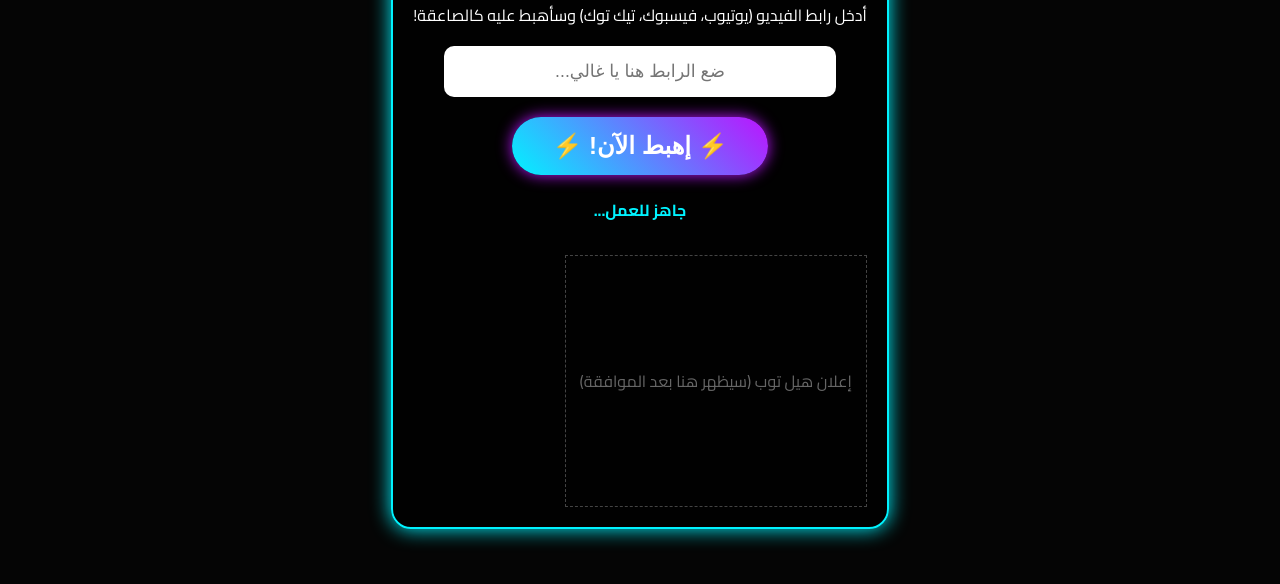
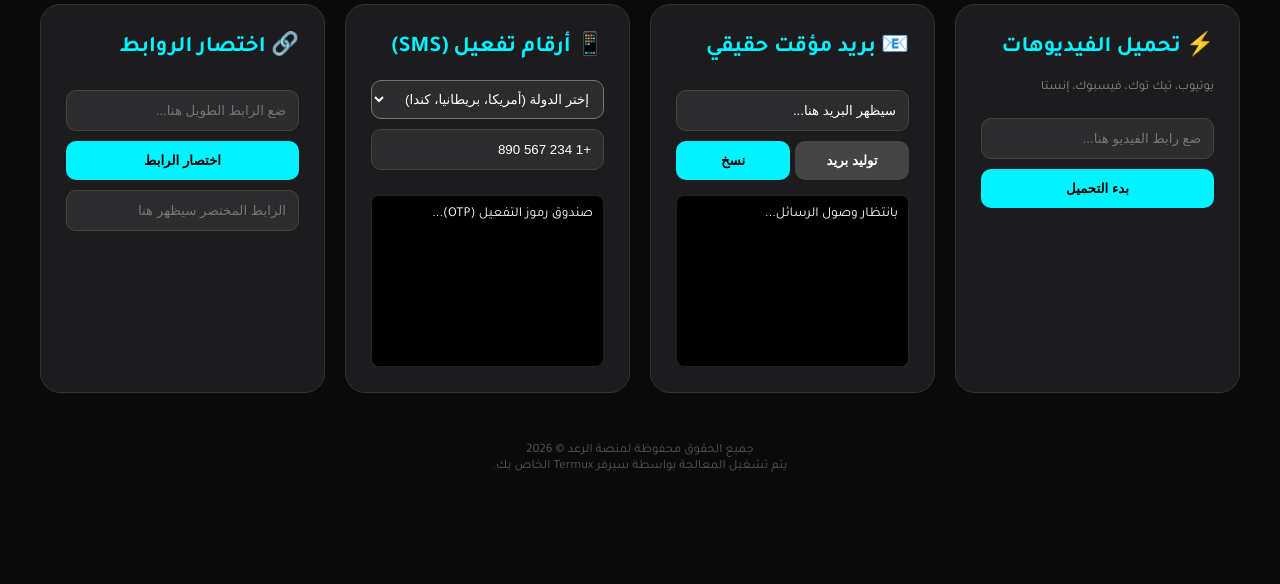
Before and after one commit to ugu1/ugu1, a plain HTML site: page index.html in a window 1280 px wide. Shown: the part 216-800 px from the top of the page. Drawn offline with Linux system fonts and the light colour scheme.

Commit message:
Update index.html

```diff
--- a/index.html
+++ b/index.html
@@ -3,98 +3,121 @@
 <head>
     <meta charset="UTF-8">
     <meta name="viewport" content="width=device-width, initial-scale=1.0">
-    <title>الرعد للتحميل الذكي | Thunder Downloader</title>
-    <link href="https://fonts.googleapis.com/css2?family=Cairo:wght@400;700;900&display=swap" rel="stylesheet">
+    <title>Thunder Hub | منصة الرعد للخدمات الرقمية</title>
+    <link href="https://fonts.googleapis.com/css2?family=Tajawal:wght@400;700;900&display=swap" rel="stylesheet">
     <style>
-        :root { --neon-blue: #00f3ff; --neon-purple: #bc13fe; }
-        body {
-            background-color: #050505; color: white; font-family: 'Cairo', sans-serif;
-            margin: 0; overflow-x: hidden; display: flex; flex-direction: column; align-items: center; justify-content: center; min-height: 100vh;
-        }
-        /* تأثير البرق */
-        .lightning-flash {
-            position: fixed; top: 0; left: 0; width: 100%; height: 100%;
-            background: white; opacity: 0; pointer-events: none; z-index: 9999;
-        }
-        .container {
-            text-align: center; z-index: 10; padding: 20px; border: 2px solid var(--neon-blue);
-            border-radius: 20px; background: rgba(0, 0, 0, 0.8); box-shadow: 0 0 20px var(--neon-blue);
-        }
-        h1 { font-size: 3rem; text-shadow: 0 0 10px var(--neon-blue); margin-bottom: 10px; }
-        input {
-            width: 80%; padding: 15px; border-radius: 10px; border: none; outline: none;
-            font-size: 1.1rem; text-align: center; margin-bottom: 20px;
-        }
-        button {
-            background: linear-gradient(45deg, var(--neon-blue), var(--neon-purple));
-            color: white; border: none; padding: 15px 40px; font-size: 1.5rem; font-weight: bold;
-            border-radius: 50px; cursor: pointer; transition: 0.3s; box-shadow: 0 0 15px var(--neon-purple);
-        }
-        button:hover { transform: scale(1.1); box-shadow: 0 0 30px var(--neon-blue); }
-        #status { margin-top: 20px; font-weight: bold; color: var(--neon-blue); }
-        /* مكان الإعلانات */
-        .ad-space { margin-top: 30px; width: 300px; height: 250px; border: 1px dashed #444; display: flex; align-items: center; justify-content: center; color: #666; }
+        :root { --accent: #00f3ff; --bg: #0a0a0b; --card: #1c1c1e; }
+        body { background-color: var(--bg); color: white; font-family: 'Tajawal', sans-serif; margin: 0; padding-bottom: 50px; }
+
+        /* الهيدر والترحيب */
+        .hero { text-align: center; padding: 50px 20px; background: linear-gradient(180deg, #161618 0%, var(--bg) 100%); }
+        .hero h1 { font-size: 2.5rem; color: var(--accent); margin: 0; text-shadow: 0 0 15px rgba(0,243,255,0.5); }
+        .hero p { color: #888; margin-top: 10px; }
+
+        /* شبكة الخدمات */
+        .services-grid { display: grid; grid-template-columns: repeat(auto-fit, minmax(280px, 1fr)); gap: 20px; padding: 20px; max-width: 1200px; margin: 0 auto; }
+        .service-card { background: var(--card); border-radius: 20px; padding: 25px; border: 1px solid #333; transition: 0.3s; position: relative; overflow: hidden; }
+        .service-card:hover { border-color: var(--accent); transform: translateY(-5px); }
+        .service-card h2 { color: var(--accent); font-size: 1.4rem; margin-top: 0; display: flex; align-items: center; gap: 10px; }
+
+        /* العناصر التفاعلية */
+        input, textarea { width: 100%; padding: 12px; border-radius: 10px; border: 1px solid #444; background: #2c2c2e; color: #fff; margin: 10px 0; box-sizing: border-box; }
+        button { width: 100%; padding: 12px; border-radius: 10px; border: none; background: var(--accent); color: #000; font-weight: bold; cursor: pointer; transition: 0.2s; }
+        button:hover { filter: brightness(1.2); }
+
+        /* صندوق الرسائل (للبريد والأرقام) */
+        .inbox { margin-top: 15px; background: #000; padding: 10px; border-radius: 8px; height: 150px; overflow-y: auto; font-size: 0.85rem; border: 1px solid #222; }
+        .message-item { border-bottom: 1px solid #333; padding: 8px 0; color: #bbb; }
+
+        .footer { text-align: center; color: #555; padding: 30px; font-size: 0.8rem; }
+        .lightning-flash { position: fixed; top: 0; left: 0; width: 100%; height: 100%; background: #fff; opacity: 0; pointer-events: none; z-index: 100; }
     </style>
 </head>
 <body>
 
 <div class="lightning-flash" id="flash"></div>
 
-<div class="container">
-    <h1>⚡ الرعد للتحميل ⚡</h1>
-    <p>أدخل رابط الفيديو (يوتيوب، فيسبوك، تيك توك) وسأهبط عليه كالصاعقة!</p>
+<div class="hero">
+    <h1>Thunder Hub ⚡</h1>
+    <p>منصتك الرسمية لجميع الخدمات الرقمية في مكان واحد</p>
+</div>
 
-    <input type="text" id="videoUrl" placeholder="ضع الرابط هنا يا غالي...">
-    <br>
-    <button onclick="startDownload()">⚡ إهبط الآن! ⚡</button>
+<div class="services-grid">
 
-    <div id="status">جاهز للعمل...</div>
+    <div class="service-card">
+        <h2>⚡ تحميل الفيديوهات</h2>
+        <p style="font-size: 0.8rem; color: #888;">يوتيوب، تيك توك، فيسبوك، إنستا</p>
+        <input type="text" id="videoUrl" placeholder="ضع رابط الفيديو هنا...">
+        <button onclick="startDownload()">بدء التحميل</button>
+        <div id="dlStatus" style="margin-top:10px; font-size:0.9rem;"></div>
+    </div>
 
-    <div class="ad-space">
-        <p>إعلان هيل توب (سيظهر هنا بعد الموافقة)</p>
+    <div class="service-card">
+        <h2>📧 بريد مؤقت حقيقي</h2>
+        <input type="text" id="tempEmail" readonly value="سيظهر البريد هنا...">
+        <div style="display:flex; gap:5px;">
+            <button onclick="generateEmail()" style="background:#444; color:white;">توليد بريد</button>
+            <button onclick="copyEmail()">نسخ</button>
+        </div>
+        <div class="inbox" id="emailInbox">بانتظار وصول الرسائل...</div>
     </div>
+
+    <div class="service-card">
+        <h2>📱 أرقام تفعيل (SMS)</h2>
+        <select id="countrySelect" style="width:100%; padding:10px; background:#2c2c2e; color:white; border-radius:10px;">
+            <option>إختر الدولة (أمريكا، بريطانيا، كندا)</option>
+        </select>
+        <input type="text" id="phoneNumber" readonly value="+1 234 567 890">
+        <div class="inbox" id="smsInbox">صندوق رموز التفعيل (OTP)...</div>
+    </div>
+
+    <div class="service-card">
+        <h2>🔗 اختصار الروابط</h2>
+        <input type="text" id="longUrl" placeholder="ضع الرابط الطويل هنا...">
+        <button onclick="shortenUrl()">اختصار الرابط</button>
+        <input type="text" id="shortResult" readonly placeholder="الرابط المختصر سيظهر هنا">
+    </div>
+
+</div>
+
+<div class="footer">
+    جميع الحقوق محفوظة لمنصة الرعد © 2026<br>
+    يتم تشغيل المعالجة بواسطة سيرفر Termux الخاص بك.
 </div>
 
 <audio id="thunderSound" src="https://www.soundjay.com/nature/thunder-storm-01.mp3"></audio>
 
 <script>
-    const SERVER_URL = "https://8a6c93780549d7fe-151-244-144-67.serveousercontent.com"; // رابط سيرفرك
+    const SERVER_URL = "https://8a6c93780549d7fe-151-244-144-67.serveousercontent.com";
 
+    // وظيفة التحميل (تربط مع تيرموكس)
     function startDownload() {
         const url = document.getElementById('videoUrl').value;
-        const status = document.getElementById('status');
+        const status = document.getElementById('dlStatus');
         const flash = document.getElementById('flash');
-        const thunder = document.getElementById('thunderSound');
+        if(!url) return;
 
-        if (!url) { status.innerText = "أين الرابط يا بطل؟"; return; }
-
-        // تأثير البرق والرعد
-        flash.style.opacity = "0.8";
-        setTimeout(() => flash.style.opacity = "0", 100);
-        setTimeout(() => flash.style.opacity = "0.8", 200);
-        setTimeout(() => flash.style.opacity = "0", 400);
-        thunder.play();
-
-        status.innerText = "جاري تجميع الصواعق وجلب الفيديو... ⚡";
+        flash.style.opacity = "0.4"; setTimeout(()=> flash.style.opacity="0", 100);
+        document.getElementById('thunderSound').play();
+        status.innerText = "جاري الصيد... ⚡";
 
         fetch(`${SERVER_URL}/download`, {
             method: 'POST',
-            headers: { 'Content-Type': 'application/json' },
-            body: JSON.stringify({ url: url })
+            headers: {'Content-Type': 'application/json'},
+            body: JSON.stringify({url: url})
         })
-        .then(response => response.json())
+        .then(res => res.json())
         .then(data => {
-            if (data.status === "success") {
-                status.innerHTML = `✅ تم الصيد بنجاح!<br><a href="${data.download_link}" style="color:yellow; text-decoration:none; font-size:1.8rem;" target="_blank">إضغط هنا لبدء التحميل النهائي</a>`;
-            } else {
-                status.innerText = "عذراً، الفيديو محمي أو الرابط خاطئ.";
-            }
-        })
-        .catch(error => {
-            status.innerText = "السيرفر في جوالك مغلق حالياً، تأكد من فتح Termux.";
-            console.error(error);
+            if(data.status === "success") {
+                status.innerHTML = `<a href="${data.download_link}" target="_blank" style="color:var(--accent)">✅ اضغط هنا للتحميل</a>`;
+            } else { status.innerText = "فشل التحميل."; }
         });
     }
+
+    // ملاحظة: البريد والأرقام والاختصار تحتاج ربط مع APIs خارجية
+    // سأقوم بتجهيز هذه الأكواد لك في الخطوة القادمة لتعمل بشكل حقيقي
+    function generateEmail() { alert("جاري الاتصال بمزود البريد..."); }
+    function shortenUrl() { alert("جاري الاتصال بمزود الاختصار..."); }
 </script>
 
 </body>
```
